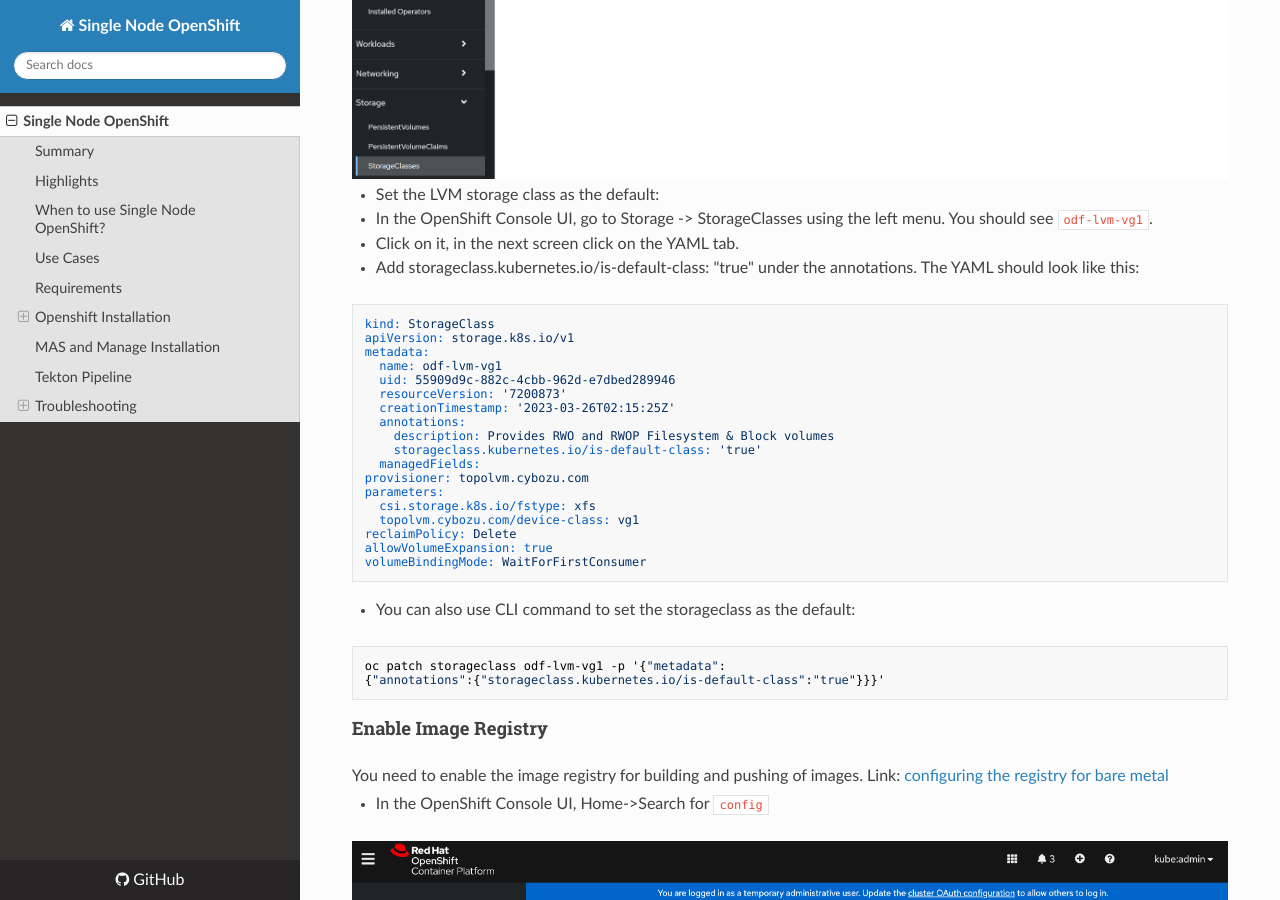
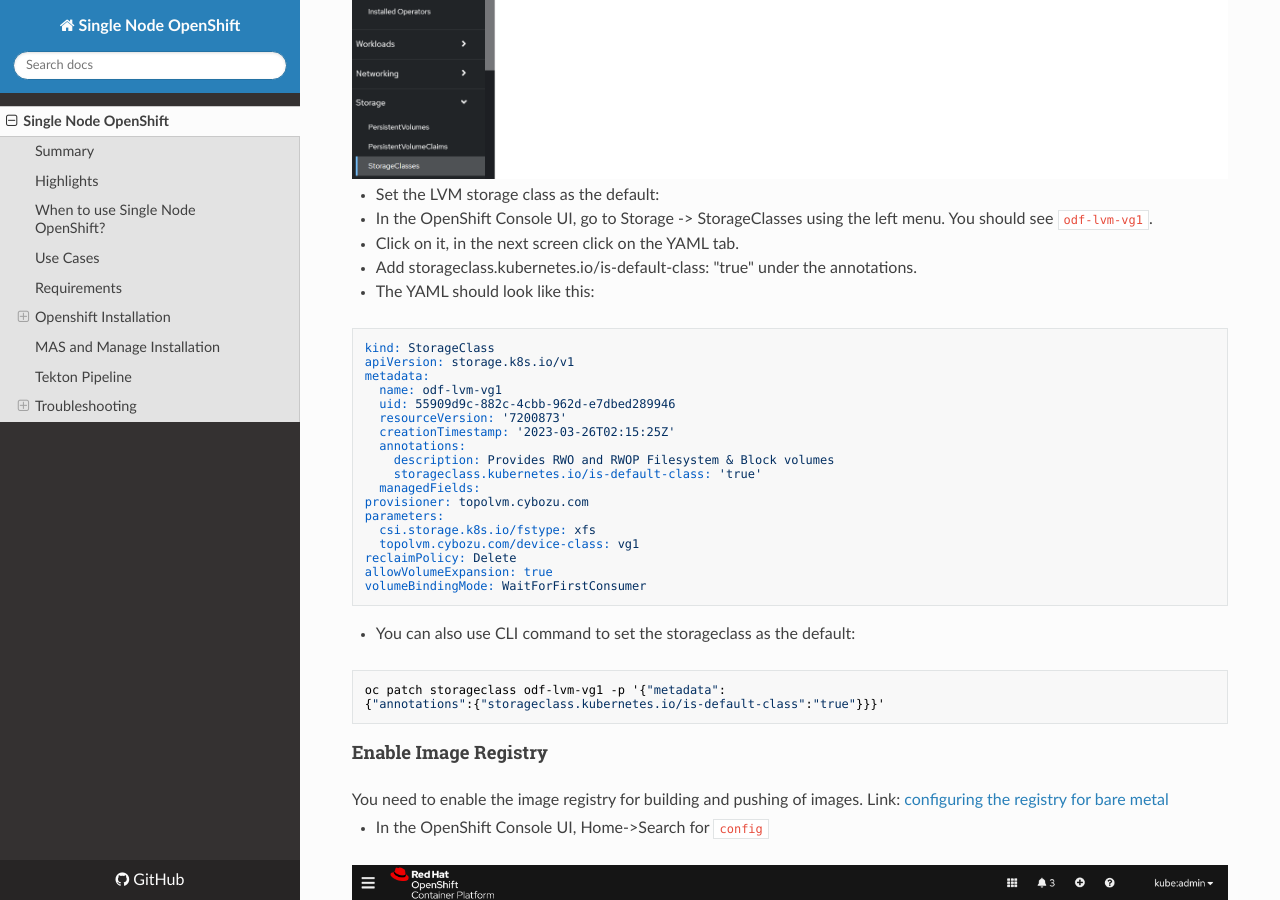
Before and after one commit to ibm-mas-manage/sno, an MkDocs documentation site: the page built from docs/index.md, in a window 1280 px wide and 900 px high, scrolled down 7136 px. Built offline with MkDocs 1.6.1, drawn with Linux system fonts in a browser that asks for light colours; nearby versions of some CDN libraries.

````diff
--- a/docs/index.md
+++ b/docs/index.md
@@ -195,11 +195,12 @@ You can install LVM operator from operator hub.
 
 ![image](images/lvmstorageclass.png)
 
- - Set the LVM storage class as the default:
- - In the OpenShift Console UI, go to Storage -> StorageClasses using the left menu. You should see `odf-lvm-vg1`.
- - Click on it, in the next screen click on the YAML tab.
- - Add storageclass.kubernetes.io/is-default-class: "true" under the annotations.
-The YAML should look like this:
+- Set the LVM storage class as the default:
+  - In the OpenShift Console UI, go to Storage -> StorageClasses using the left menu. You should see `odf-lvm-vg1`.
+  - Click on it, in the next screen click on the YAML tab.
+  - Add storageclass.kubernetes.io/is-default-class: "true" under the annotations.
+
+- The YAML should look like this:
 
 ```
 kind: StorageClass
````
